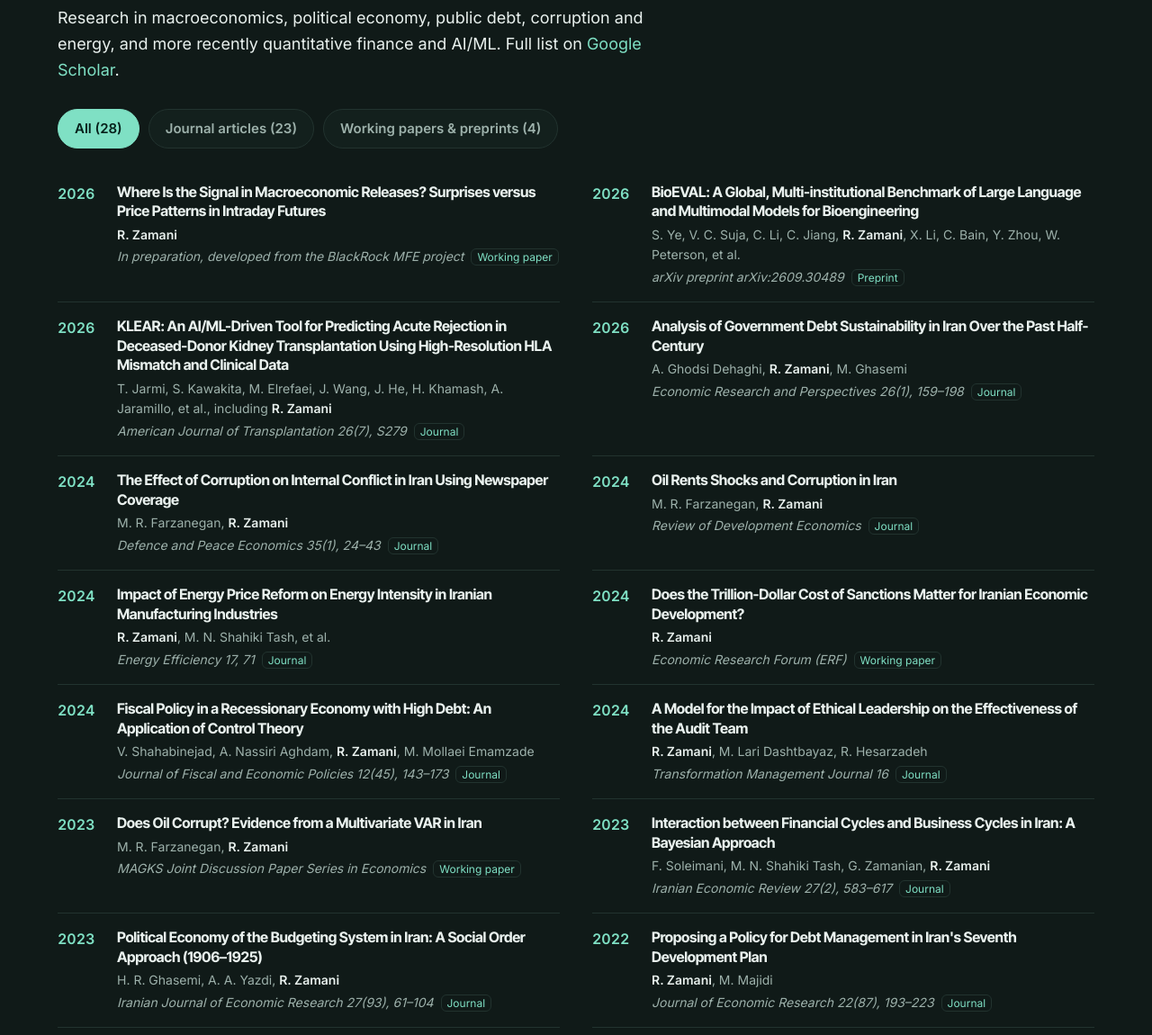
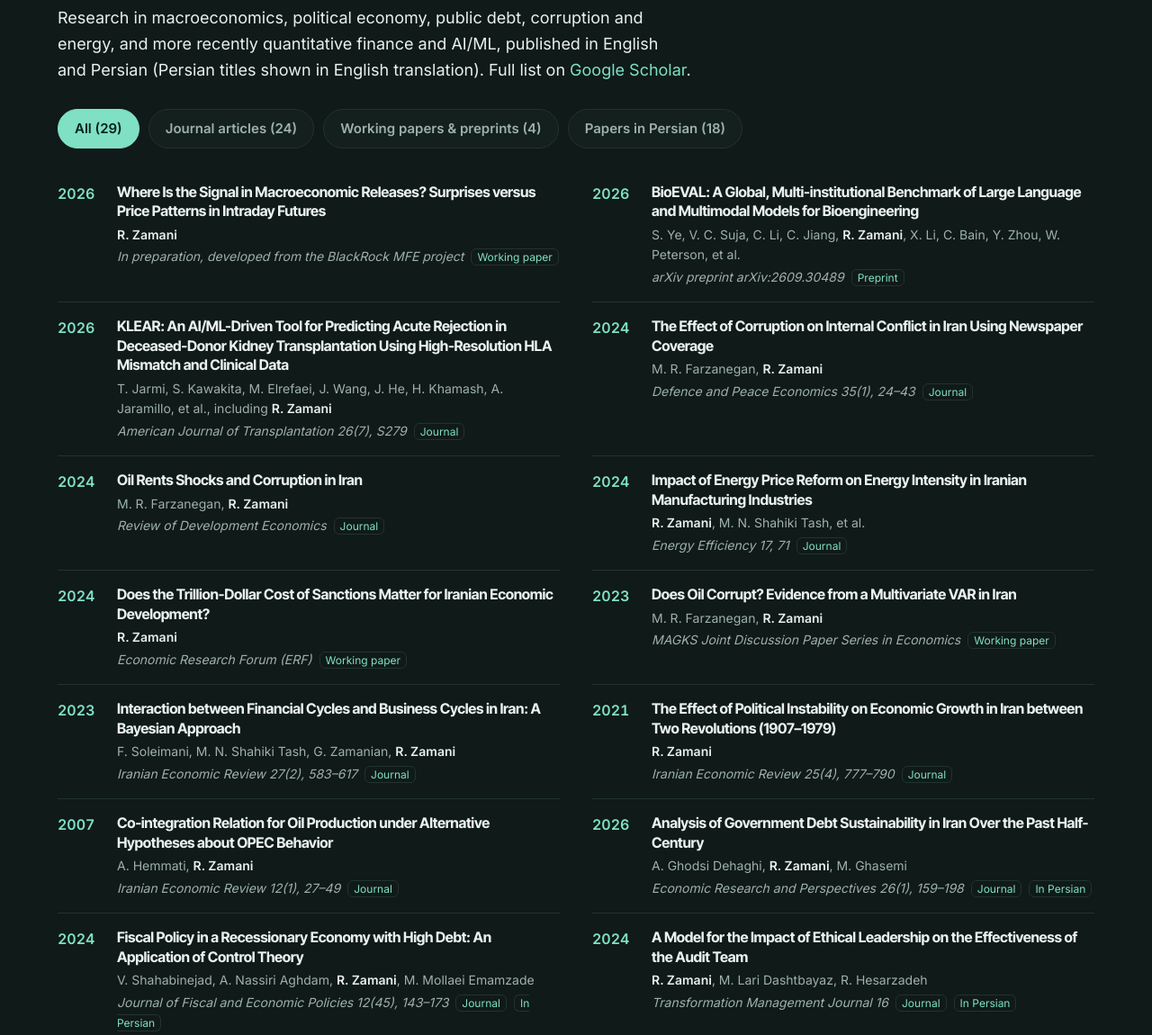
Before and after one commit to rezazamani2329/rezazamani2329.github.io, a plain HTML site: page index.html in a window 1280 px wide. Shown: the part 8640-9790 px from the top of the page at 90% size. Drawn offline with Linux system fonts and the light colour scheme.

Commit message:
Add Persian papers section and suffrage paper

```diff
--- a/index.html
+++ b/index.html
@@ -194,7 +194,7 @@ footer{border-top:1px solid var(--line);padding:26px max(5vw,16px);color:var(--m
 
 <section class="band alt" id="papers"><div class="wrap">
   <h2>Papers &amp; publications</h2>
-  <p class="lead" style="margin-top:14px;max-width:62ch">Research in macroeconomics, political economy, public debt, corruption and energy, and more recently quantitative finance and AI/ML. Full list on <a href="https://scholar.google.com/citations?user=PAD64wUAAAAJ&amp;hl=en">Google Scholar</a>.</p>
+  <p class="lead" style="margin-top:14px;max-width:62ch">Research in macroeconomics, political economy, public debt, corruption and energy, and more recently quantitative finance and AI/ML, published in English and Persian (Persian titles shown in English translation). Full list on <a href="https://scholar.google.com/citations?user=PAD64wUAAAAJ&amp;hl=en">Google Scholar</a>.</p>
   <div class="filters" id="pubfilters" role="tablist"></div>
   <ol class="pl" id="pubs"></ol>
 </div></section>
@@ -339,6 +339,7 @@ const pubs=[
  ["Journal","2023","Political Economy of the Budgeting System in Iran: A Social Order Approach (1906–1925)","H. R. Ghasemi, A. A. Yazdi, R. Zamani","Iranian Journal of Economic Research 27(93), 61–104"],
  ["Journal","2022","Proposing a Policy for Debt Management in Iran's Seventh Development Plan","R. Zamani, M. Majidi","Journal of Economic Research 22(87), 193–223"],
  ["Journal","2022","Impact of Export Diversification and Export Composition on Economic Growth of Iran","A. Shakeri, R. Zamani, H. Vartabian Kashani","Economic Growth and Development Research 12(46)"],
+ ["Journal","2022","Analysis of the Formation and Expansion of Suffrage in Iran in the Twentieth Century","R. Zamani","Political Theory Research (Pazhuhesh-e Siasat-e Nazari)"],
  ["Journal","2021","The Effect of Political Instability on Economic Growth in Iran between Two Revolutions (1907–1979)","R. Zamani","Iranian Economic Review 25(4), 777–790"],
  ["Journal","2021","Optimum and Threshold Rates of Government Debt in Iran","R. Zamani, M. Majidi","Economic Growth and Development Research 11(43)"],
  ["Journal","2021","An Estimate of Tax Evasion by Self-employed Businesses in Iran Using the Household Expenditure Survey","R. Zamani, S. Mohsen Pourian","Economics Research 21(83), 75–118"],
@@ -354,11 +355,13 @@ const pubs=[
  ["Journal","2007","Co-integration Relation for Oil Production under Alternative Hypotheses about OPEC Behavior","A. Hemmati, R. Zamani","Iranian Economic Review 12(1), 27–49"]
 ];
 const pf=document.getElementById("pubfilters"),pl=document.getElementById("pubs");
-const pcats=[["all","All"],["Journal","Journal articles"],["Working paper","Working papers & preprints"]];
+const pcats=[["all","All"],["Journal","Journal articles"],["Working paper","Working papers & preprints"],["fa","Papers in Persian"]];
 const grp=t=>t==="Preprint"?"Working paper":t;
+const isFa=p=>/Economic Research and Perspectives|Fiscal and Economic Policies|Transformation Management|Iranian Journal of Economic Research|Journal of Economic Research|Economic Growth and Development Research|Economics Research|Economic Studies and Policies|Economic Essays|Majlis|Economic Strategy|Political Theory Research|Ph\.D\. dissertation/.test(p[4]);
+const inCat=(p,c)=>c==="all"||(c==="fa"?isFa(p):grp(p[0])===c);
 const showPubs=c=>{
-  pf.innerHTML=pcats.map(([k,l])=>`<button role="tab" id="p-${k.replace(/ /g,'-')}" aria-selected="${k===c}" data-k="${k}">${l} (${k==="all"?pubs.length:pubs.filter(p=>grp(p[0])===k).length})</button>`).join("");
-  pl.innerHTML=pubs.filter(p=>c==="all"||grp(p[0])===c).map(([t,y,ti,au,ve])=>`<li><span class="py">${y}</span><div><h3>${ti}</h3><div class="au">${au.replace("R. Zamani","<b>R. Zamani</b>")}</div><div class="ve">${ve}<span class="pt">${t}</span></div></div></li>`).join("");
+  pf.innerHTML=pcats.map(([k,l])=>`<button role="tab" id="p-${k.replace(/ /g,'-')}" aria-selected="${k===c}" data-k="${k}">${l} (${pubs.filter(p=>inCat(p,k)).length})</button>`).join("");
+  pl.innerHTML=pubs.filter(p=>inCat(p,c)).sort((a,b)=>isFa(a)-isFa(b)).map(p=>{const [t,y,ti,au,ve]=p;return `<li><span class="py">${y}</span><div><h3>${ti}</h3><div class="au">${au.replace("R. Zamani","<b>R. Zamani</b>")}</div><div class="ve">${ve}<span class="pt">${t}</span>${isFa(p)?'<span class="pt">In Persian</span>':""}</div></div></li>`}).join("");
 };
 pf.addEventListener("click",ev=>{const bt=ev.target.closest("button");if(bt)showPubs(bt.dataset.k)});
 showPubs("all");
```
